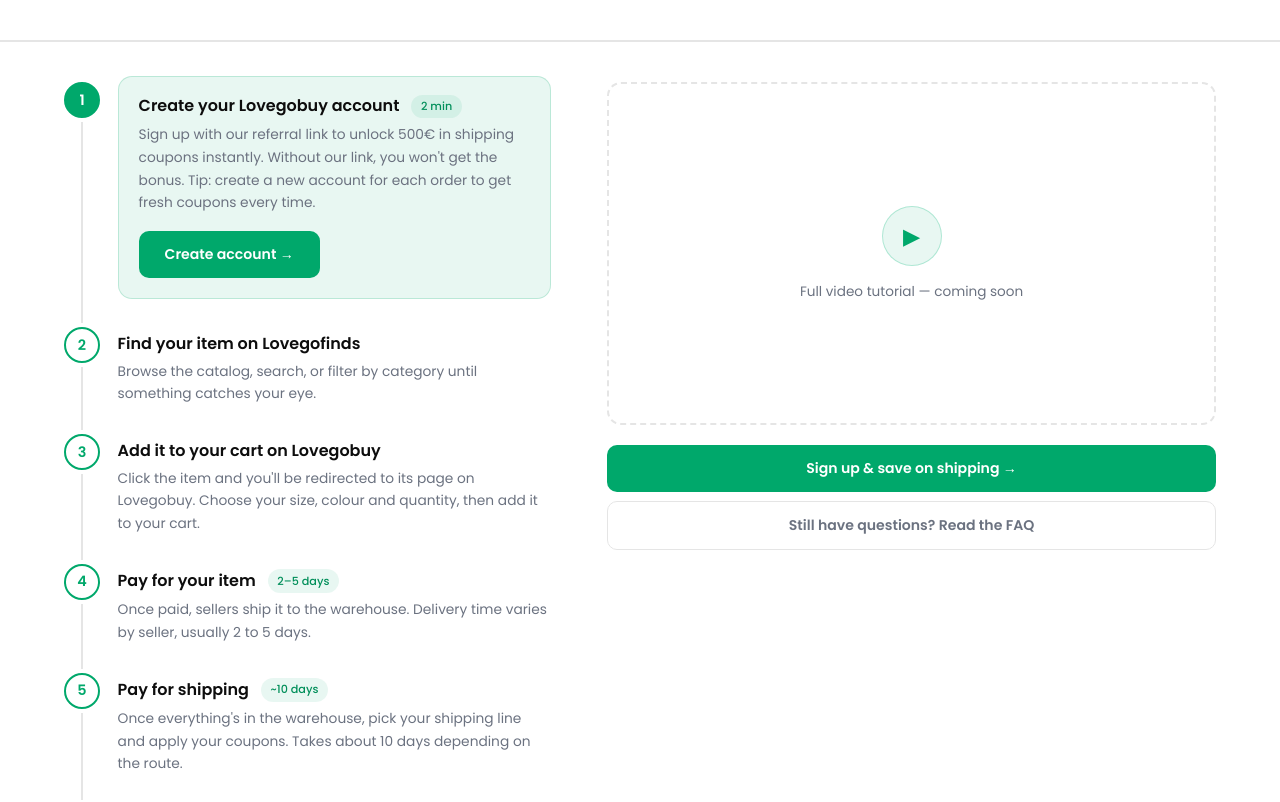
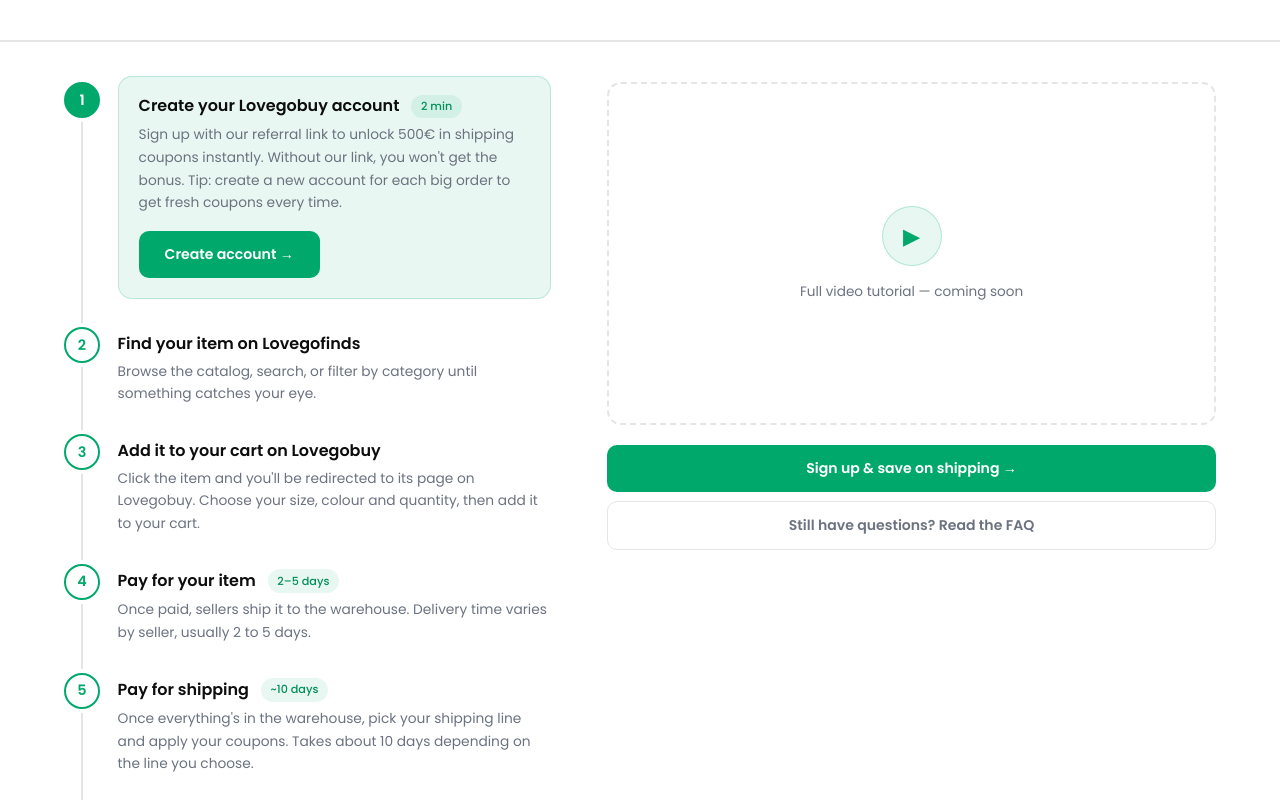
Before and after one commit to Proton452/archive-fashion, a plain HTML site: page how-to-order.html in a window 1280 px wide. Shown: the part 260-1062 px from the top of the page. Drawn offline with Linux system fonts and the light colour scheme; no server answers; a script that the page names is missing.

Commit message:
Tweak step 1 tip (big orders) and step 5 shipping line wording

```diff
--- a/how-to-order.html
+++ b/how-to-order.html
@@ -65,7 +65,7 @@
                 <h2 class="tl-step__title">Create your Lovegobuy account</h2>
                 <span class="tl-step__tag">2 min</span>
               </div>
-              <p class="tl-step__desc">Sign up with our referral link to unlock 500€ in shipping coupons instantly. Without our link, you won't get the bonus. Tip: create a new account for each order to get fresh coupons every time.</p>
+              <p class="tl-step__desc">Sign up with our referral link to unlock 500€ in shipping coupons instantly. Without our link, you won't get the bonus. Tip: create a new account for each big order to get fresh coupons every time.</p>
               <a href="https://www.lovegobuy.com/login/signup/?invite_code=500EUROSOFFERED" target="_blank" rel="noopener noreferrer" class="btn btn--primary tl-step__btn">Create account →</a>
             </div>
           </li>
@@ -104,7 +104,7 @@
                 <h2 class="tl-step__title">Pay for shipping</h2>
                 <span class="tl-step__tag">~10 days</span>
               </div>
-              <p class="tl-step__desc">Once everything's in the warehouse, pick your shipping line and apply your coupons. Takes about 10 days depending on the route.</p>
+              <p class="tl-step__desc">Once everything's in the warehouse, pick your shipping line and apply your coupons. Takes about 10 days depending on the line you choose.</p>
             </div>
           </li>
 
```
